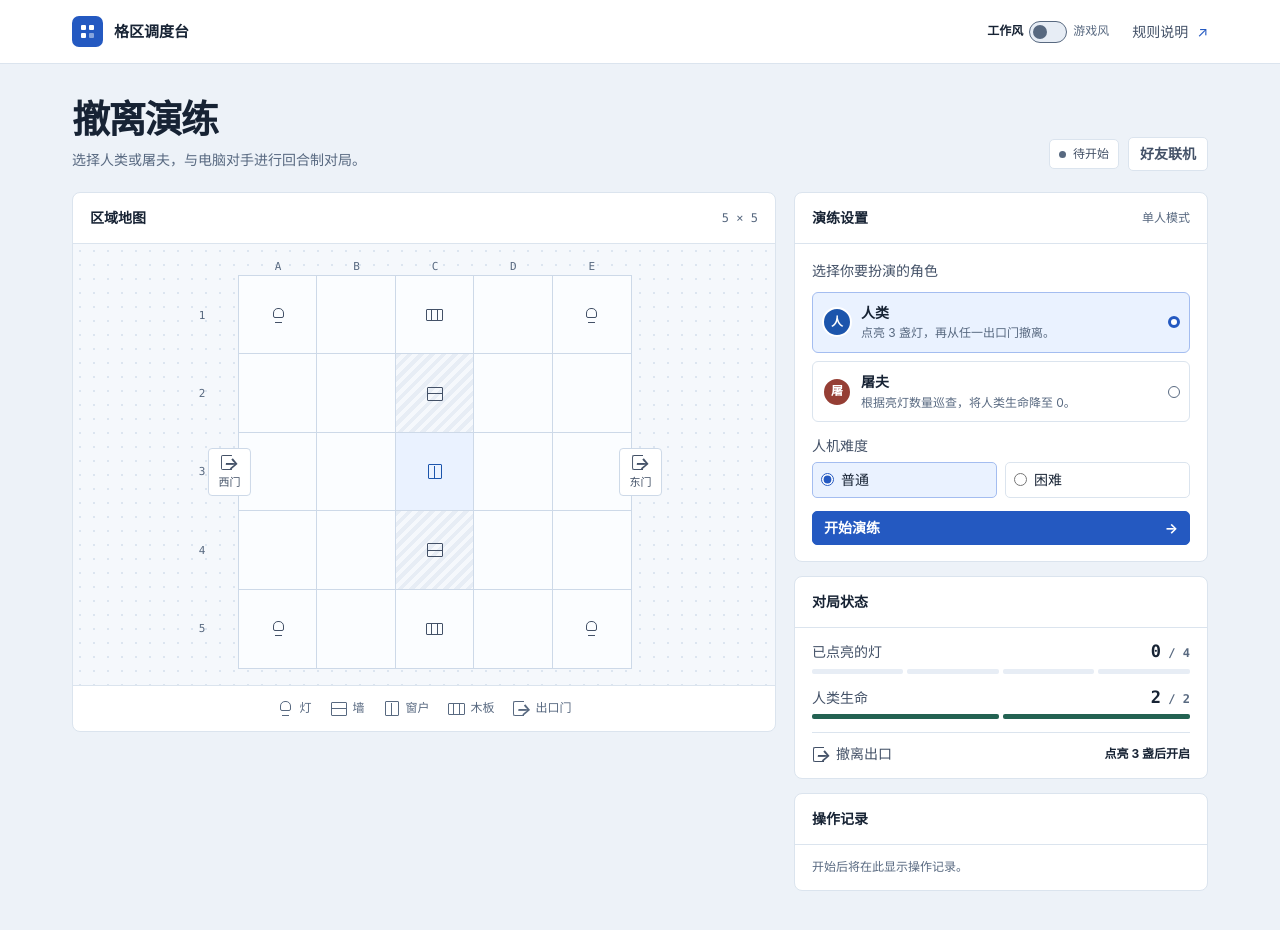
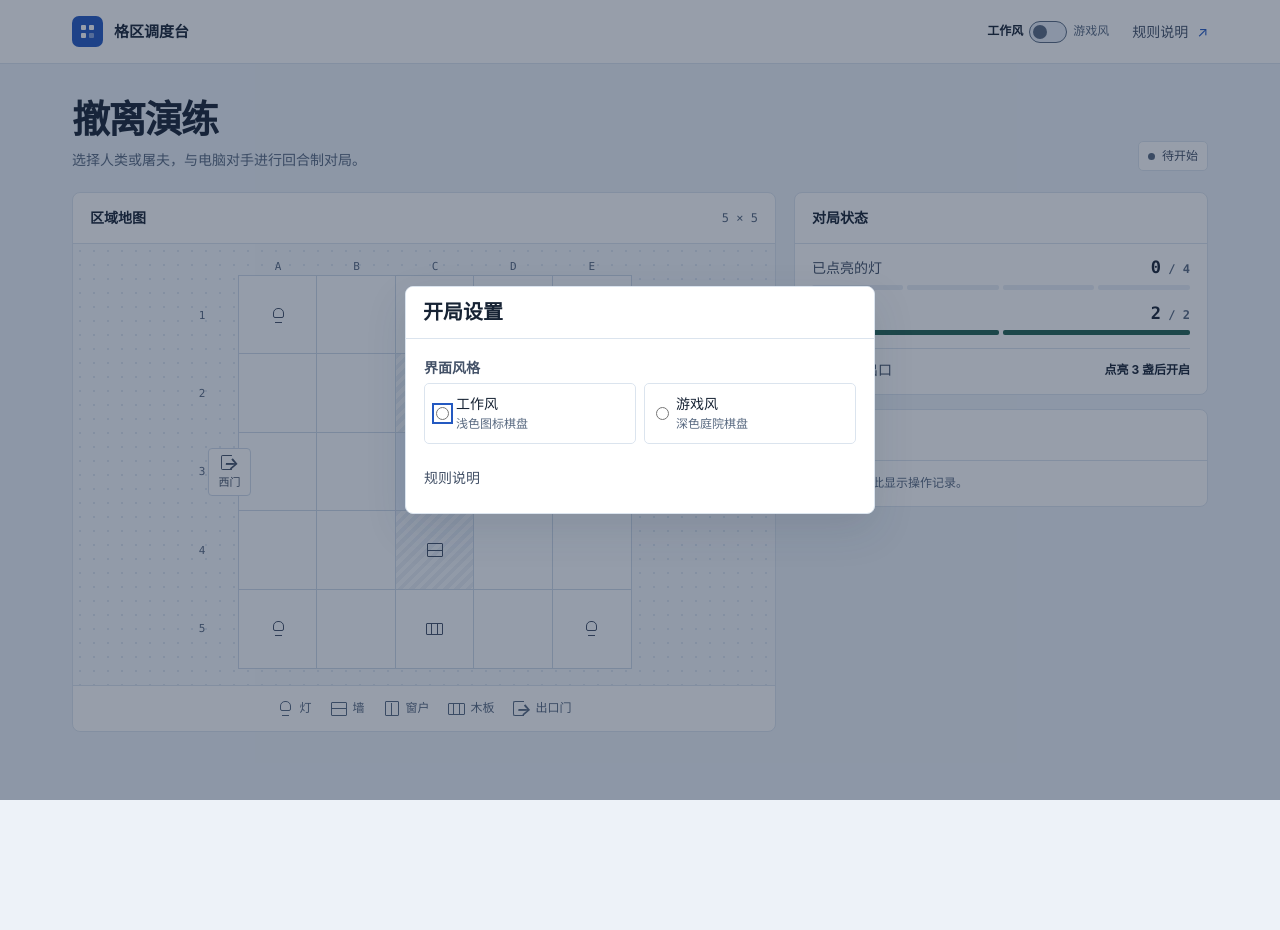
Before and after one commit to xcymm3/Dead-by-Daylight, a React (Vite) app: page / in a window 1280 px wide. Shown: the top 930 px of the page. After the commit the page ends 800 px from the top, so only its background shows below. Built offline with nearby package versions, Linux system fonts and the light colour scheme.

Commit message:
feat: 在开局弹窗中选择风格和对局设置

```diff
--- a/src/main.jsx
+++ b/src/main.jsx
@@ -1,4 +1,4 @@
-import React, { StrictMode, useEffect, useRef, useState } from 'react'
+import React, { StrictMode, useEffect, useLayoutEffect, useRef, useState } from 'react'
 import { createRoot } from 'react-dom/client'
 import {
   HUMAN, KILLER, ROLES, STUN_TURNS, WIDTH, EXITS, COURTYARD_LAYOUT, GATE_LAYOUT, DIFFICULTIES,
@@ -169,35 +169,62 @@ function Status({ view, layout }) {
   )
 }
 
-function Setup({ selected, onSelect, difficulty, onDifficulty, onStart }) {
+function Choices({ label, name, choices, value, onChange, disabled = false, descriptions = {} }) {
   return (
-    <section className="panel control-panel" aria-labelledby="control-title">
-      <div className="panel-title"><h2 id="control-title">演练设置</h2><span className="quiet">单人模式</span></div>
-      <form className="panel-body" onSubmit={event => { event.preventDefault(); onStart() }}>
-        <p className="control-lead">选择你要扮演的角色</p>
-        <div className="role-list" role="group" aria-label="选择角色">
-          {[HUMAN, KILLER].map(role => (
-            <button key={role} type="button" className="role-button" aria-pressed={selected === role} onClick={() => onSelect(role)}>
-              <span className={`piece ${role}`}>{role === HUMAN ? '人' : '屠'}</span>
-              <span><strong>{ROLES[role]}</strong><small>{ROLES_INFO[role]}</small></span>
-              <span className="selection-dot" aria-hidden="true" />
-            </button>
-          ))}
+    <fieldset className="difficulty-options" disabled={disabled}>
+      <legend>{label}</legend>
+      <div>
+        {choices.map(([id, text]) => (
+          <label key={id}>
+            <input type="radio" name={name} value={id} checked={value === id} onChange={() => onChange(id)} />
+            <span>{text}{descriptions[id] && <small>{descriptions[id]}</small>}</span>
+          </label>
+        ))}
+      </div>
+    </fieldset>
+  )
+}
+
+function SetupDialog({ gameStyle, onStyle, mode, onMode, online, selected, onSelect,
+  difficulty, onDifficulty, onStart, onRules, onReplay }) {
+  const ref = useRef(null)
+  useLayoutEffect(() => {
+    const modal = ref.current
+    modal.showModal()
+    return () => modal.close()
+  }, [])
+  return (
+    <dialog ref={ref} className="rules setup-dialog" aria-labelledby="setup-title"
+      onCancel={event => event.preventDefault()}>
+      <div className="panel-title">
+        <h2 id="setup-title">开局设置</h2>
+      </div>
+      <div className="setup-body">
+        <Choices label="界面风格" name="style" choices={[[false, '工作风'], [true, '游戏风']]}
+          descriptions={{ false: '浅色图标棋盘', true: '深色庭院棋盘' }} value={gameStyle} onChange={onStyle} />
+        {gameStyle !== null && <>
+          <Choices label="对局模式" name="mode" choices={[['solo', '单人演练'], ['online', '好友联机']]}
+            value={mode} onChange={onMode} disabled={Boolean(online.room) || online.entering} />
+          {mode === 'solo' && (
+            <form onSubmit={event => {
+              event.preventDefault()
+              if (selected && difficulty) onStart()
+            }}>
+              <Choices label="你的角色" name="role" choices={Object.entries(ROLES)} descriptions={ROLES_INFO}
+                value={selected} onChange={onSelect} />
+              <Choices label="人机难度" name="difficulty" choices={Object.entries(DIFFICULTIES)}
+                value={difficulty} onChange={onDifficulty} />
+              <button type="submit" className="primary wide" disabled={!selected || !difficulty}>开始演练 <span aria-hidden="true">→</span></button>
+            </form>
+          )}
+          {mode === 'online' && <OnlineLobby online={online} />}
+        </>}
+        <div className="setup-links">
+          <button type="button" className="rules-button" onClick={onRules}>规则说明</button>
+          {onReplay && <button type="button" className="secondary" onClick={onReplay}>上一局回放</button>}
         </div>
-        <fieldset className="difficulty-options">
-          <legend>人机难度</legend>
-          <div>
-            {Object.entries(DIFFICULTIES).map(([value, name]) => (
-              <label key={value}>
-                <input type="radio" name="difficulty" value={value} checked={difficulty === value} onChange={() => onDifficulty(value)} />
-                {name}
-              </label>
-            ))}
-          </div>
-        </fieldset>
-        <button type="submit" className="primary wide">开始演练 <span aria-hidden="true">→</span></button>
-      </form>
-    </section>
+      </div>
+    </dialog>
   )
 }
 
@@ -357,11 +384,12 @@ function Rules({ dialog }) {
 }
 
 function App() {
-  const [selected, setSelected] = useState(HUMAN)
-  const [difficulty, setDifficulty] = useState('normal')
+  const [selected, setSelected] = useState(null)
+  const [difficulty, setDifficulty] = useState(null)
   const [game, setGame] = useState(null)
-  const [gameStyle, setGameStyle] = useState(false)
-  const [onlineMode, setOnlineMode] = useState(() => Boolean(loadOnlineSession()))
+  const [gameStyle, setGameStyle] = useState(null)
+  const [mode, setMode] = useState(() => loadOnlineSession() ? 'online' : null)
+  const onlineMode = mode === 'online'
   const online = useOnlineRoom(onlineMode)
   const room = onlineMode ? online.room : null
   const match = room?.match
@@ -409,6 +437,11 @@ function App() {
     setGame(current => current === game && activeRole(current) === current.player ? applyMatchAction(current, action) : current)
   }
 
+  function changeMode(nextMode) {
+    if (onlineMode && nextMode !== mode) online.leave()
+    setMode(nextMode)
+  }
+
   const reset = () => onlineMode ? online.leave() : setGame(null)
   const openReplay = () => setReplayIndex(0)
   function stepReplay(offset) {
@@ -427,7 +460,7 @@ function App() {
               <span aria-hidden="true" data-selected={!gameStyle}>工作风</span>
               <span className="switch-control">
                 <input type="checkbox" switch="" role="switch" aria-label="游戏风"
-                  checked={gameStyle} onChange={event => setGameStyle(event.target.checked)} />
+                  checked={gameStyle === true} onChange={event => setGameStyle(event.target.checked)} />
                 <span className="switch-track" aria-hidden="true" />
               </span>
               <span aria-hidden="true" data-selected={gameStyle}>游戏风</span>
@@ -454,10 +487,6 @@ function App() {
                 {room && <span className="round mono">房间 {room.code}</span>}
                 {game && <button type="button" className="secondary" onClick={reset}>重新配置</button>}
                 {match && !liveView.winner && <button type="button" className="secondary" onClick={reset}>退出房间</button>}
-                {!game && !room && <button type="button" className="secondary" onClick={() => setOnlineMode(value => !value)}>
-                  {onlineMode ? '单人演练' : '好友联机'}
-                </button>}
-                {!game && !room && availableReplay && <button type="button" className="secondary" onClick={openReplay}>上一局回放</button>}
               </>
             )}
           </div>
@@ -470,15 +499,19 @@ function App() {
               : liveView ? <Controls game={game} room={room} paused={paused} view={view} actions={actions}
                 onAction={handleAction} onReset={reset} onReplay={openReplay}
                 onRematch={() => online.send({ type: 'rematch', revision: room.revision })} />
-                : onlineMode ? <OnlineLobby online={online} />
-                  : <Setup selected={selected} onSelect={setSelected} difficulty={difficulty} onDifficulty={setDifficulty}
-                    onStart={() => setGame(createGame(selected, undefined, difficulty))} />}
+                : null}
             {!replayFrame && match && online.error && <p className="online-error" role="alert">{online.error}</p>}
             <Status view={view} layout={mapLayout} />
             {!replayFrame && <Activity game={game} room={room} />}
           </aside>
         </div>
       </main>
+      {!replayFrame && !game && (!match || gameStyle === null) && (
+        <SetupDialog gameStyle={gameStyle} onStyle={setGameStyle} mode={mode} onMode={changeMode} online={online}
+          selected={selected} onSelect={setSelected} difficulty={difficulty} onDifficulty={setDifficulty}
+          onStart={() => setGame(createGame(selected, undefined, difficulty))}
+          onRules={() => dialog.current.showModal()} onReplay={availableReplay && !room && !online.entering ? openReplay : null} />
+      )}
       <Rules dialog={dialog} />
     </div>
   )
--- a/src/online-client.js
+++ b/src/online-client.js
@@ -32,6 +32,7 @@ export function useOnlineRoom(enabled) {
   const [connection, setConnection] = useState('connecting')
   const [error, setError] = useState('')
   const [savedSeat] = useState(loadOnlineSession)
+  const [entering, setEntering] = useState(false)
   const seat = useRef(savedSeat)
   const socket = useRef(null)
 
@@ -61,8 +62,10 @@ export function useOnlineRoom(enabled) {
         if (stopped || socket.current !== ws) return
         delay = 750
         setError('')
-        if (seat.current) ws.send(JSON.stringify({ type: 'resume', ...seat.current }))
-        else setConnection('connected')
+        if (seat.current) {
+          setEntering(true)
+          ws.send(JSON.stringify({ type: 'resume', ...seat.current }))
+        } else setConnection('connected')
       })
       ws.addEventListener('message', ({ data }) => {
         if (stopped || socket.current !== ws) return
@@ -76,20 +79,24 @@ export function useOnlineRoom(enabled) {
         if (message.type === 'session') {
           setSeat({ code: message.code, token: message.token })
         } else if (message.type === 'room' && seat.current?.code === message.code) {
+          setEntering(false)
           setRoom(message)
           setConnection('connected')
         } else if (message.type === 'roomClosed' || message.code === 'sessionExpired') {
+          setEntering(false)
           setSeat(null)
           setRoom(null)
           setConnection('connected')
           setError(message.message ?? '')
         } else if (message.type === 'error') {
+          setEntering(false)
           setError(message.message)
         }
       })
       ws.addEventListener('close', ({ code }) => {
         if (stopped || socket.current !== ws) return
         socket.current = null
+        setEntering(false)
         if (code === 4001) {
           setSeat(null)
           setRoom(null)
@@ -116,17 +123,22 @@ export function useOnlineRoom(enabled) {
       setError('正在连接联机服务，请稍后再试。')
       return
     }
+    if (message.type === 'create' || message.type === 'join') {
+      if (entering) return
+      setEntering(true)
+    }
     setError('')
     socket.current.send(JSON.stringify(message))
   }
 
   function leave() {
-    if (socket.current?.readyState === WebSocket.OPEN) send({ type: 'leave' })
+    if ((seat.current || entering) && socket.current?.readyState === WebSocket.OPEN) send({ type: 'leave' })
+    setEntering(false)
     setSeat(null)
     setRoom(null)
     setError('')
     if (socket.current?.readyState === WebSocket.OPEN) setConnection('connected')
   }
 
-  return { room, connection, error, send, leave }
+  return { room, connection, entering, error, send, leave }
 }
--- a/src/online-lobby.jsx
+++ b/src/online-lobby.jsx
@@ -8,7 +8,7 @@ const unavailableMessage = import.meta.env.DEV
 export function OnlineLobby({ online }) {
   const [code, setCode] = useState('')
   const { room, connection, error, send, leave } = online
-  const connected = connection === 'connected'
+  const connected = connection === 'connected' && !online.entering
   const readyToStart = connected && room?.role && room.guestReady && room.opponentOnline
   const roleName = room?.role && ROLES[room.role]
 
--- a/src/styles.css
+++ b/src/styles.css
@@ -246,6 +246,17 @@ h1 { font-size: clamp(27px, 3.5vw, 38px); line-height: 1.14; letter-spacing: -.0
 .rules .panel-title h1 { font-size: 17px; letter-spacing: normal; }
 .rules:modal { overscroll-behavior: contain; }
 .rules::backdrop { background: var(--backdrop); overflow: hidden; overscroll-behavior: contain; }
+.setup-dialog { width: min(470px, calc(100% - 24px)); }
+.setup-dialog .panel-title h2 { font-size: 20px; }
+.setup-body { display: grid; gap: 16px; padding: 18px; }
+.setup-body form:not(.room-join) { display: grid; gap: 16px; }
+.setup-body .difficulty-options, .setup-body form > .wide { margin: 0; }
+.setup-body legend { font-weight: 650; }
+.setup-body .difficulty-options label { padding: 9px 11px; }
+.setup-body small { display: block; font-size: 12px; color: var(--muted); }
+.setup-body .primary:disabled { opacity: .55; cursor: default; }
+.setup-links { display: flex; align-items: center; justify-content: space-between; gap: 12px; }
+.setup-links .rules-button { padding-inline-start: 0; }
 .rules-body { display: grid; gap: 12px; padding: 16px 17px 20px; }
 .rules-start { padding: 0 1px 3px; }
 .rules-body h2 { display: flex; align-items: center; gap: 8px; font-size: 15px; }
```
Also changed, not shown: 1 other file (tests, documents, lock files or other folders).
